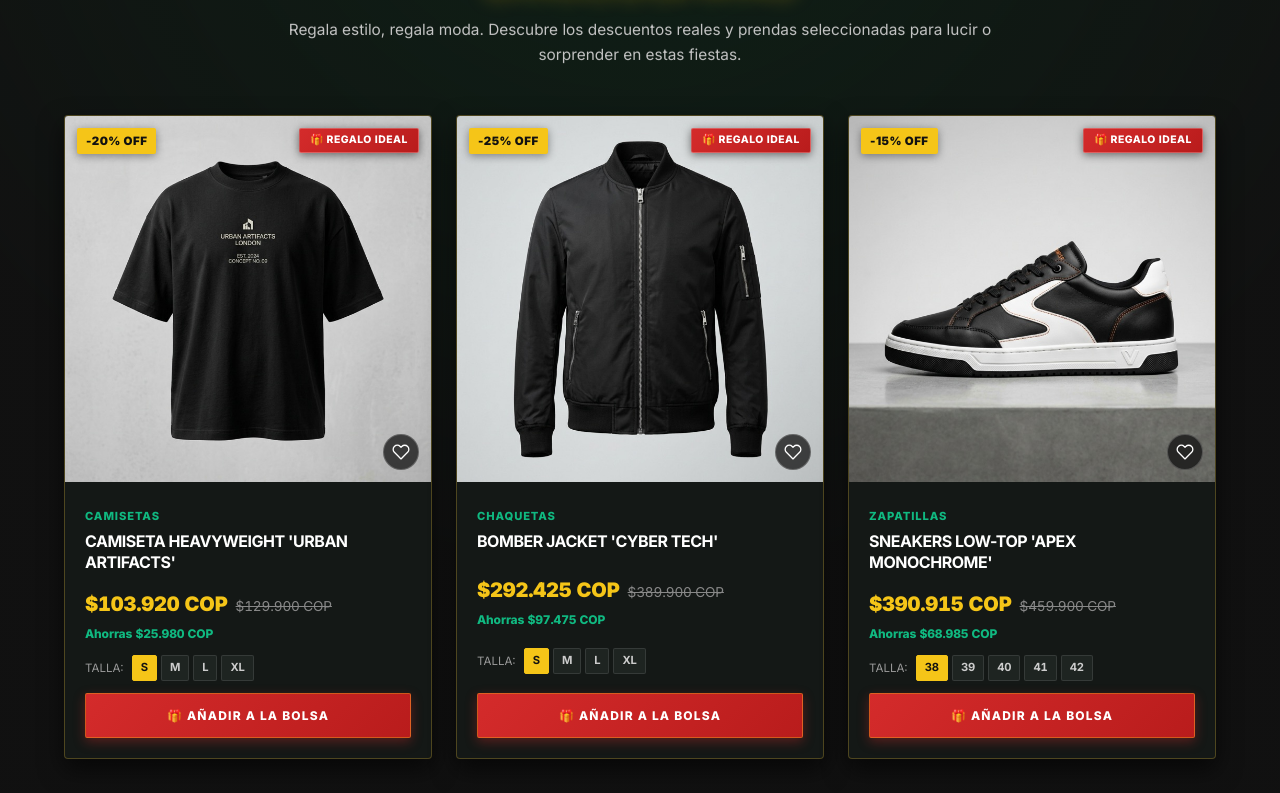
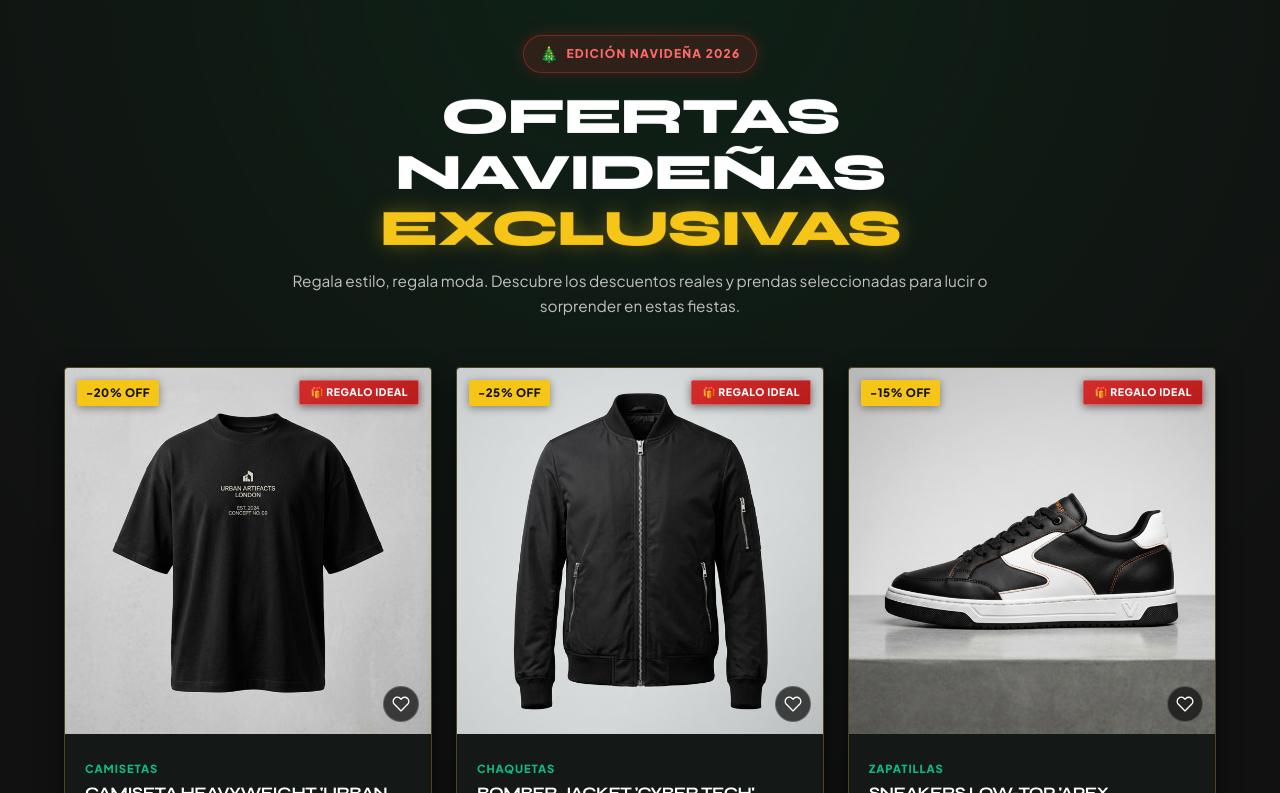
Before and after one commit to olayarous90-bit/urban-style, a React (Vite) app: page / in a window 1280 px wide. Shown: the part 1827-2620 px from the top of the page. Built offline with nearby package versions, Linux system fonts and the light colour scheme; no server answers.

Commit message:
fix(typography): preservar tipografia de marca intacta y aplicar Inter/Roboto exclusivamente a valores numericos en tienda y admin

```diff
--- a/src/components/admin/AdminLoginPage.css
+++ b/src/components/admin/AdminLoginPage.css
@@ -8,7 +8,7 @@
   padding: 2rem 1.5rem;
   box-sizing: border-box;
   color: #ffffff;
-  font-family: var(--font-sans, 'Inter', 'Roboto', -apple-system, BlinkMacSystemFont, sans-serif);
+  font-family: 'Plus Jakarta Sans', -apple-system, BlinkMacSystemFont, sans-serif;
 }
 
 .admin-login-wrapper {
@@ -38,7 +38,7 @@
 }
 
 .brand-title {
-  font-family: var(--font-display, 'Inter', 'Roboto', sans-serif);
+  font-family: 'Syne', sans-serif;
   font-size: 2.25rem;
   font-weight: 800;
   letter-spacing: -0.02em;
@@ -234,7 +234,7 @@
   border-radius: 8px;
   font-size: 0.95rem;
   font-weight: 800;
-  font-family: var(--font-sans, 'Inter', 'Roboto', sans-serif);
+  font-family: 'Plus Jakarta Sans', sans-serif;
   letter-spacing: 0.03em;
   text-transform: uppercase;
   cursor: pointer;
--- a/src/sections/Offers.css
+++ b/src/sections/Offers.css
@@ -47,7 +47,7 @@
 }
 
 .offers-title {
-  font-family: var(--font-display, 'Inter', 'Roboto', sans-serif);
+  font-family: var(--font-display, 'Syne', sans-serif);
   font-size: clamp(2rem, 3.5vw, 2.75rem);
   font-weight: var(--font-weight-extrabold, 800);
   letter-spacing: var(--tracking-tight, -0.03em);
@@ -711,7 +711,7 @@
 }
 
 .offer-modal-title {
-  font-family: var(--font-display, 'Inter', 'Roboto', sans-serif);
+  font-family: var(--font-display, 'Syne', sans-serif);
   font-size: 1.45rem;
   font-weight: var(--font-weight-bold, 700);
   color: var(--color-white, #FFFFFF);
--- a/src/styles/global.css
+++ b/src/styles/global.css
@@ -195,8 +195,13 @@ h4 {
 .offers-grid .offer-card,
 .christmas-deals-grid .christmas-card {
   opacity: 1 !important;
-  transform: none !important;
   visibility: visible !important;
+}
+
+.products-grid .product-card:not(:hover),
+.offers-grid .offer-card:not(:hover),
+.christmas-deals-grid .christmas-card:not(:hover) {
+  transform: translateY(0);
 }
 
 /* Desplazamiento suave y márgenes de anclaje homogéneos */
@@ -278,6 +283,8 @@ select:-webkit-autofill {
 .offer-price-original,
 .modal-price,
 .modal-original-price,
+.modal-savings-text,
+.offer-savings-badge,
 .pricing-now,
 .cart-item-price,
 .cart-subtotal-amount,
@@ -288,11 +295,20 @@ select:-webkit-autofill {
 .summary-total-amount,
 .metric-value,
 .price-text-cop,
+.price-numeric-val,
 .preview-metric .metric-val,
 .hero-feature-number,
 .filter-pill-count,
 .order-number-link,
 .guide-link,
+.id-code-badge,
+.stock-status-pill,
+.size-badge-box,
+.order-date,
+.admin-table td.numeric-cell,
+.stepper-val,
+.stat-number,
+.badge-count,
 .success-order-num strong,
 .card-discount-badge,
 .discount-tag,
@@ -339,7 +355,6 @@ select:-webkit-autofill {
 .offer-card,
 .christmas-card {
   opacity: 1 !important;
-  transform: none !important;
   visibility: visible !important;
 }
 
--- a/src/styles/variables.css
+++ b/src/styles/variables.css
@@ -29,7 +29,7 @@
   --color-accent-orange: #FF5A1F;
   --color-text-secondary: #CCCCCC;
   --color-text-muted: #8E8E8E;
-  --font-family-primary: 'Inter', 'Roboto', -apple-system, BlinkMacSystemFont, 'Segoe UI', Arial, sans-serif;
+  --font-family-primary: 'Plus Jakarta Sans', -apple-system, BlinkMacSystemFont, sans-serif;
   --letter-spacing-wide: 0.05em;
   --letter-spacing-wider: 0.1em;
   --letter-spacing-widest: 0.2em;
@@ -39,10 +39,10 @@
   --line-height-relaxed: 1.6;
   --line-height-base: 1.5;
 
-  /* --- TIPOGRAFÍA (INTER / ROBOTO OFICIAL) --- */
-  --font-sans: 'Inter', 'Roboto', -apple-system, BlinkMacSystemFont, 'Segoe UI', Arial, sans-serif;
-  --font-display: 'Inter', 'Roboto', -apple-system, BlinkMacSystemFont, 'Segoe UI', Arial, sans-serif;
-  --font-numeric: 'Inter', 'Roboto', -apple-system, BlinkMacSystemFont, 'Segoe UI', Arial, sans-serif;
+  /* --- TIPOGRAFÍA --- */
+  --font-sans: 'Plus Jakarta Sans', -apple-system, BlinkMacSystemFont, 'Segoe UI', Roboto, Helvetica, Arial, sans-serif;
+  --font-display: 'Syne', 'Plus Jakarta Sans', sans-serif;
+  --font-numeric: 'Inter', 'Roboto', -apple-system, BlinkMacSystemFont, 'Segoe UI', Roboto, Arial, sans-serif;
 
   /* Tamaños tipográficos con escala armónica */
   --font-size-xs: 0.75rem;    /* 12px */
```
